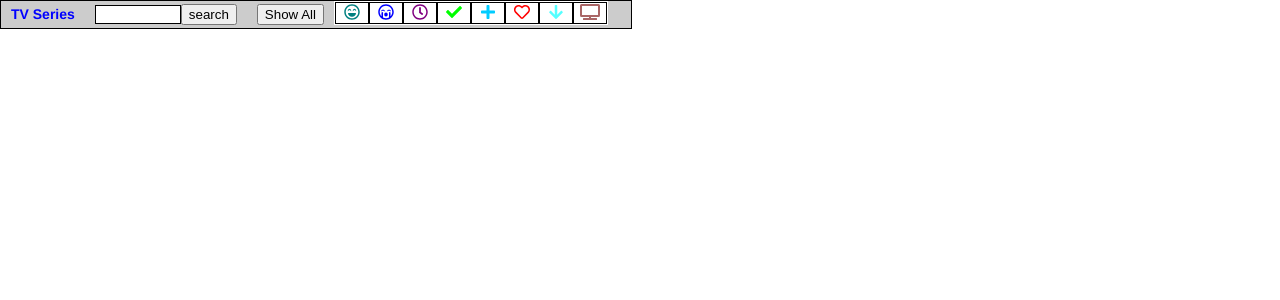
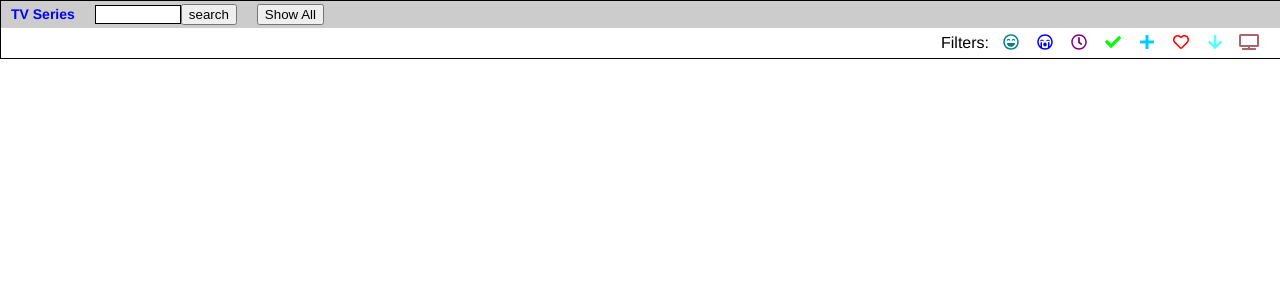
Before and after one commit to mark-hahn/tv-maint, a Vue app: page / in a window 1280 px wide. Shown: the top 300 px of the page. Built offline with nearby package versions, Linux system fonts and the light colour scheme; no server answers.

Commit message:
lined up filters hdr

```diff
--- a/src/App.vue
+++ b/src/App.vue
@@ -1,24 +1,26 @@
 <template lang="pug">
 div
-  #hdr
-    div(style="margin:3px 10px; display:inline-block;")
+  #hdr(style="width:100%; background-color:#ccc; ")
+    div(style="margin:3px 10px; display:inline-block;width:100%")
       #lbl TV Series
       input(v-model="searchStr" @input="select"
             style="border:1px solid black; width:80px;")
       button(@click="select") search
       button(@click="showAll" style="margin-left:20px")
         | Show All
-    div(style="float:right; margin-right:23px;")
-      table(style="background-color:white;")
+    div(style="width:100%;")
+      table(style="background-color:white; padding:0 14px; width:100%;")
         tr
+          td(style="padding:4px;text-align:right; ")
+            | Filters:
           td( v-for="cond in conds"
               style="width:30px;text-align:center;"
               @click="condFltrClick(cond)" )
             font-awesome-icon(:icon="cond.icon"
               :style="{color:cond.color}")
-  div(style="margin-top:55px")
-    table(style="margin:10px; width:95%; font-size:14px")
-      tr(v-for="show in shows" key="show.Id")
+  div(style="margin-top:55px; width:100%;")
+    table(style="padding:0 5px; width:100%; font-size:14px")
+      tr.show-row(v-for="show in shows" key="show.Id")
         td(@click="showInEmby(show.Id)"
             style="padding:4px;") {{ show.Name }}
         td( v-for="cond in conds"
@@ -206,13 +208,13 @@ export default {
 </script>
 
 <style>
-tr {
+.show-row {
   outline: thin solid;
 }
 tr:nth-child(even) {
   background-color: #f4f4f4;
 }
-td {
+.show-td {
   outline: thin solid;
 }
 #app {
@@ -220,7 +222,7 @@ td {
   -webkit-font-smoothing: antialiased;
   -moz-osx-font-smoothing: grayscale;
 }
-#hdr { border:1px solid black; background-color:#ccc;
+#hdr { border:1px solid black;
        position:fixed; left:0; top:0;
 }
 
```
